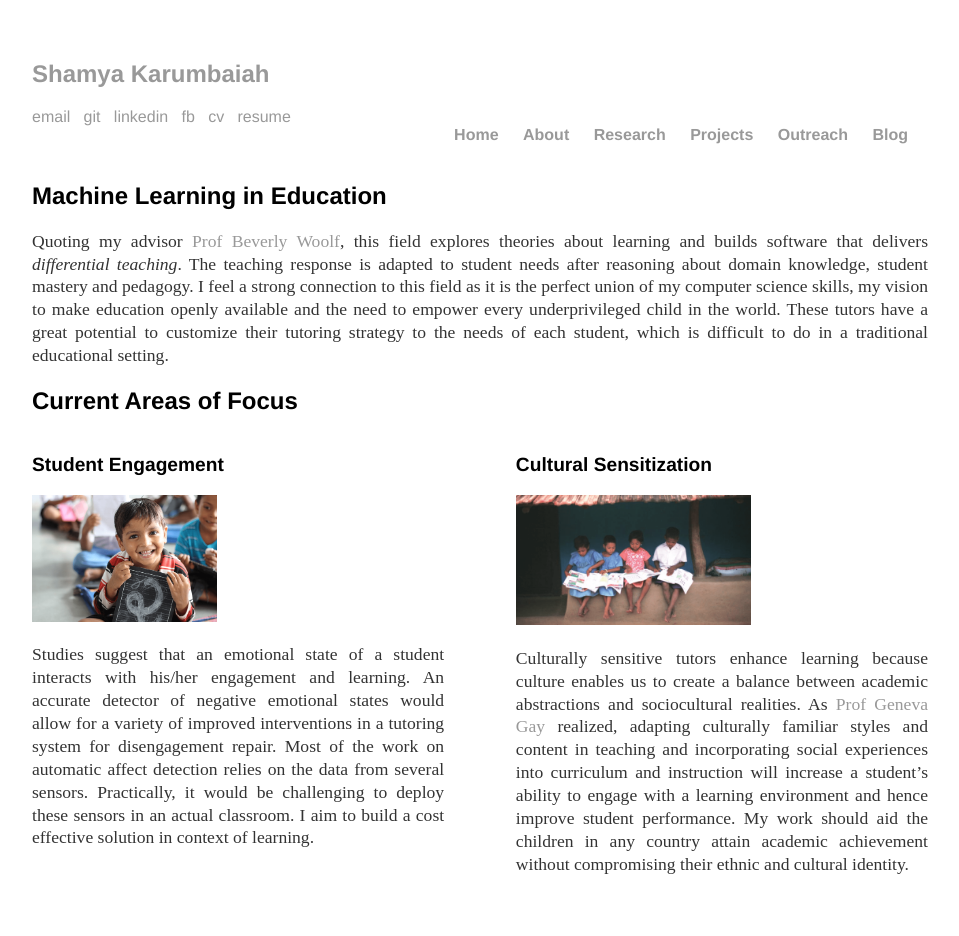
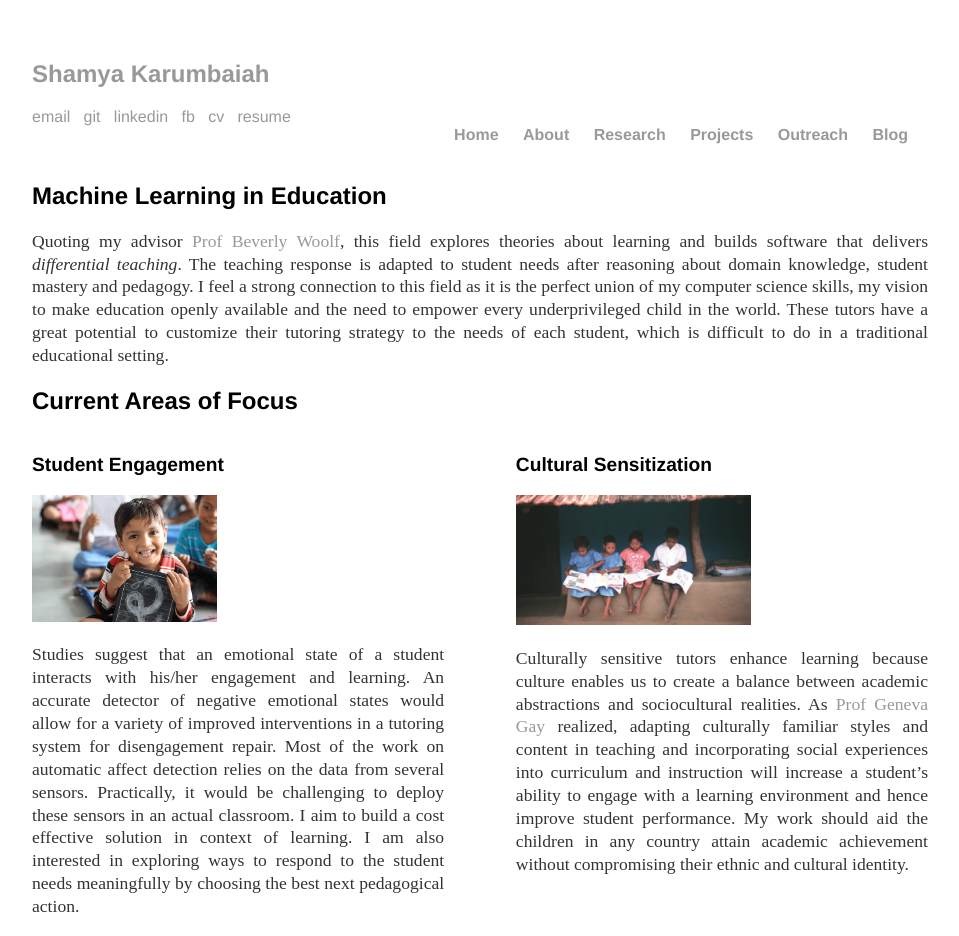
Before and after one commit to Shamya/shamyatest.github.io, a Jekyll site: the page built from research/index.html, in a window 1280 px wide. Shown: the whole page, without its empty margins (160-1119 px from the left). Built offline with Jekyll 4.4.1, drawn with Linux system fonts in a browser that asks for light colours; before the commit the page ends 900 px from its top, so only the background shows below that.

Commit message:
Update index.html

```diff
--- a/research/index.html
+++ b/research/index.html
@@ -11,7 +11,7 @@
 	<div class="section1">
 	<h3>Student Engagement</h3>
 	<a href="/projects"><img src="/images/emotion.png" alt="OLPC" width="45%" height="45%"></a>
-	<p>Studies suggest that an emotional state of a student interacts with his/her engagement and learning. An accurate detector of negative emotional states would allow for a variety of improved interventions in a tutoring system for disengagement repair. Most of the work on automatic affect detection relies on the data from several sensors. Practically, it would be challenging to deploy these sensors in an actual classroom. I aim to build a cost effective solution in context of learning. </p>
+	<p>Studies suggest that an emotional state of a student interacts with his/her engagement and learning. An accurate detector of negative emotional states would allow for a variety of improved interventions in a tutoring system for disengagement repair. Most of the work on automatic affect detection relies on the data from several sensors. Practically, it would be challenging to deploy these sensors in an actual classroom. I aim to build a cost effective solution in context of learning. I am also interested in exploring ways to respond to the student needs meaningfully by choosing the best next pedagogical action.</p>
 	</div>
 
 	<div class="section2">
```
